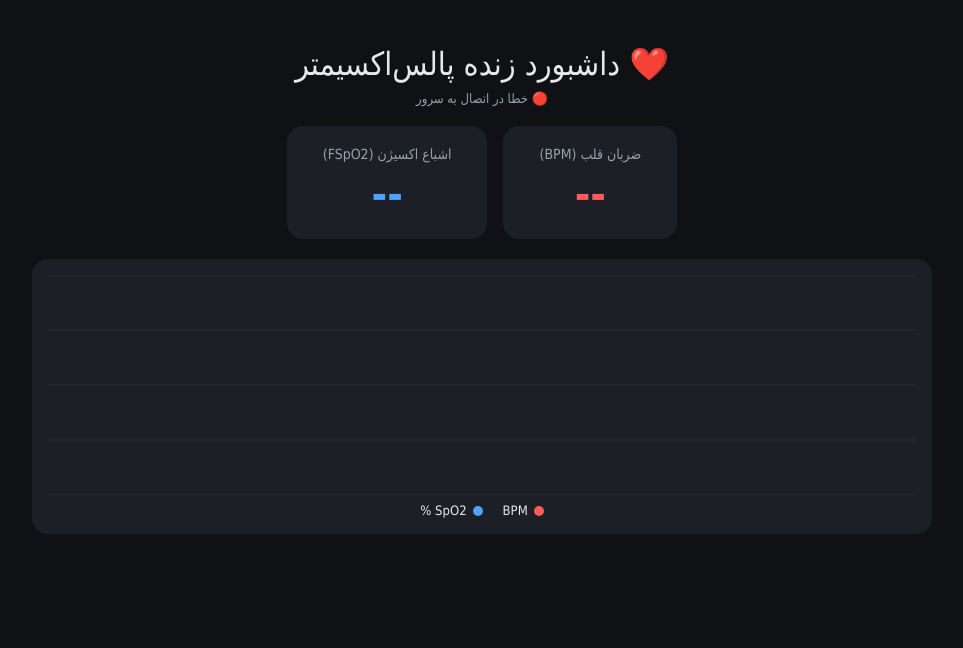
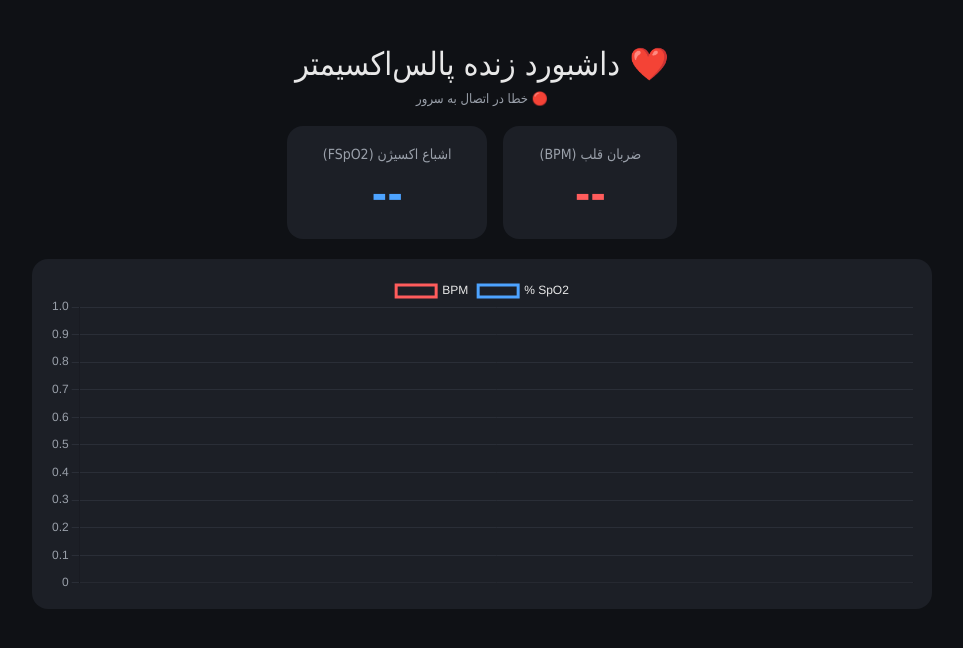
Before and after one commit to SHAYANKADE/health_core2, a website: page public/index.html in a window 1280 px wide. Shown: the whole page, without its empty margins (158-1121 px from the left). Drawn offline with nearby package versions, Linux system fonts and the light colour scheme; no server answers.

Commit message:
Update index.html

```diff
--- a/public/index.html
+++ b/public/index.html
@@ -4,6 +4,7 @@
 <meta charset="UTF-8">
 <meta name="viewport" content="width=device-width, initial-scale=1.0">
 <title>داشبورد زنده پالس‌اکسیمتر</title>
+<script src="https://cdnjs.cloudflare.com/ajax/libs/Chart.js/4.4.4/chart.umd.min.js"></script>
 <style>
   * { box-sizing: border-box; }
   body {
@@ -34,10 +35,6 @@
     border-radius: 16px;
     padding: 16px;
   }
-  .legend { display: flex; justify-content: center; gap: 20px; margin-top: 8px; font-size: 13px; }
-  .legend span { display: inline-flex; align-items: center; gap: 6px; }
-  .dot { width: 10px; height: 10px; border-radius: 50%; display: inline-block; }
-  canvas { width: 100%; height: 220px; display: block; }
 </style>
 </head>
 <body>
@@ -57,76 +54,31 @@
 </div>
 
 <div class="chart-wrap">
-  <canvas id="liveChart"></canvas>
-  <div class="legend">
-    <span><span class="dot" style="background:#ff5c5c"></span> BPM</span>
-    <span><span class="dot" style="background:#4da3ff"></span> SpO2 %</span>
-  </div>
+  <canvas id="liveChart" height="110"></canvas>
 </div>
 
 <script>
-// ---------------------------------------------------------------
-// نمودار زنده‌ی ساده - کاملاً با جاوااسکریپت خالص، بدون هیچ
-// کتابخونه‌ی خارجی (تا وابسته به CDN بیرونی که ممکنه فیلتر باشه نباشیم)
-// ---------------------------------------------------------------
 const MAX_POINTS = 30;
-const bpmData = [];
-const spo2Data = [];
-
-const canvas = document.getElementById('liveChart');
-const ctx = canvas.getContext('2d');
-
-function resizeCanvas() {
-  const dpr = window.devicePixelRatio || 1;
-  const rect = canvas.getBoundingClientRect();
-  canvas.width = rect.width * dpr;
-  canvas.height = rect.height * dpr;
-  ctx.setTransform(dpr, 0, 0, dpr, 0, 0);
-  drawChart();
-}
-window.addEventListener('resize', resizeCanvas);
-
-function drawChart() {
-  const w = canvas.getBoundingClientRect().width;
-  const h = canvas.getBoundingClientRect().height;
-  ctx.clearRect(0, 0, w, h);
-
-  // خطوط راهنمای افقی
-  ctx.strokeStyle = '#2a2e37';
-  ctx.lineWidth = 1;
-  for (let i = 0; i <= 4; i++) {
-    const y = (h / 4) * i;
-    ctx.beginPath();
-    ctx.moveTo(0, y);
-    ctx.lineTo(w, y);
-    ctx.stroke();
-  }
-
-  if (bpmData.length < 2) return;
-
-  const allValues = [...bpmData, ...spo2Data].filter(v => v != null);
-  if (allValues.length === 0) return;
-  const minV = Math.min(...allValues) - 5;
-  const maxV = Math.max(...allValues) + 5;
-  const range = maxV - minV || 1;
-
-  function drawLine(data, color) {
-    ctx.strokeStyle = color;
-    ctx.lineWidth = 2;
-    ctx.beginPath();
-    data.forEach((val, i) => {
-      if (val == null) return;
-      const x = (i / (MAX_POINTS - 1)) * w;
-      const y = h - ((val - minV) / range) * h;
-      if (i === 0) ctx.moveTo(x, y);
-      else ctx.lineTo(x, y);
-    });
-    ctx.stroke();
-  }
-
-  drawLine(bpmData, '#ff5c5c');
-  drawLine(spo2Data, '#4da3ff');
-}
+const ctx = document.getElementById('liveChart').getContext('2d');
+const chart = new Chart(ctx, {
+  type: 'line',
+  data: {
+    labels: [],
+    datasets: [
+      { label: 'BPM', data: [], borderColor: '#ff5c5c', backgroundColor: 'transparent', tension: 0.3, pointRadius: 0 },
+      { label: 'SpO2 %', data: [], borderColor: '#4da3ff', backgroundColor: 'transparent', tension: 0.3, pointRadius: 0 },
+    ],
+  },
+  options: {
+    animation: false,
+    responsive: true,
+    scales: {
+      x: { ticks: { color: '#9aa0aa', maxTicksLimit: 8 }, grid: { color: '#2a2e37' } },
+      y: { ticks: { color: '#9aa0aa' }, grid: { color: '#2a2e37' } },
+    },
+    plugins: { legend: { labels: { color: '#e8e8e8' } } },
+  },
+});
 
 let lastTs = null;
 
@@ -146,11 +98,16 @@ async function updateLive() {
 
       if (d.ts !== lastTs) {
         lastTs = d.ts;
-        bpmData.push(d.bpm);
-        spo2Data.push(d.fspo2 ?? d.spo2);
-        if (bpmData.length > MAX_POINTS) bpmData.shift();
-        if (spo2Data.length > MAX_POINTS) spo2Data.shift();
-        drawChart();
+        chart.data.labels.push(new Date(d.ts).toLocaleTimeString('fa-IR'));
+        chart.data.datasets[0].data.push(d.bpm);
+        chart.data.datasets[1].data.push(d.fspo2 ?? d.spo2);
+
+        if (chart.data.labels.length > MAX_POINTS) {
+          chart.data.labels.shift();
+          chart.data.datasets[0].data.shift();
+          chart.data.datasets[1].data.shift();
+        }
+        chart.update();
       }
     } else {
       document.getElementById('status').textContent = '⚪ هنوز داده‌ای دریافت نشده';
@@ -160,7 +117,6 @@ async function updateLive() {
   }
 }
 
-resizeCanvas();
 updateLive();
 setInterval(updateLive, 2000);
 </script>
```
